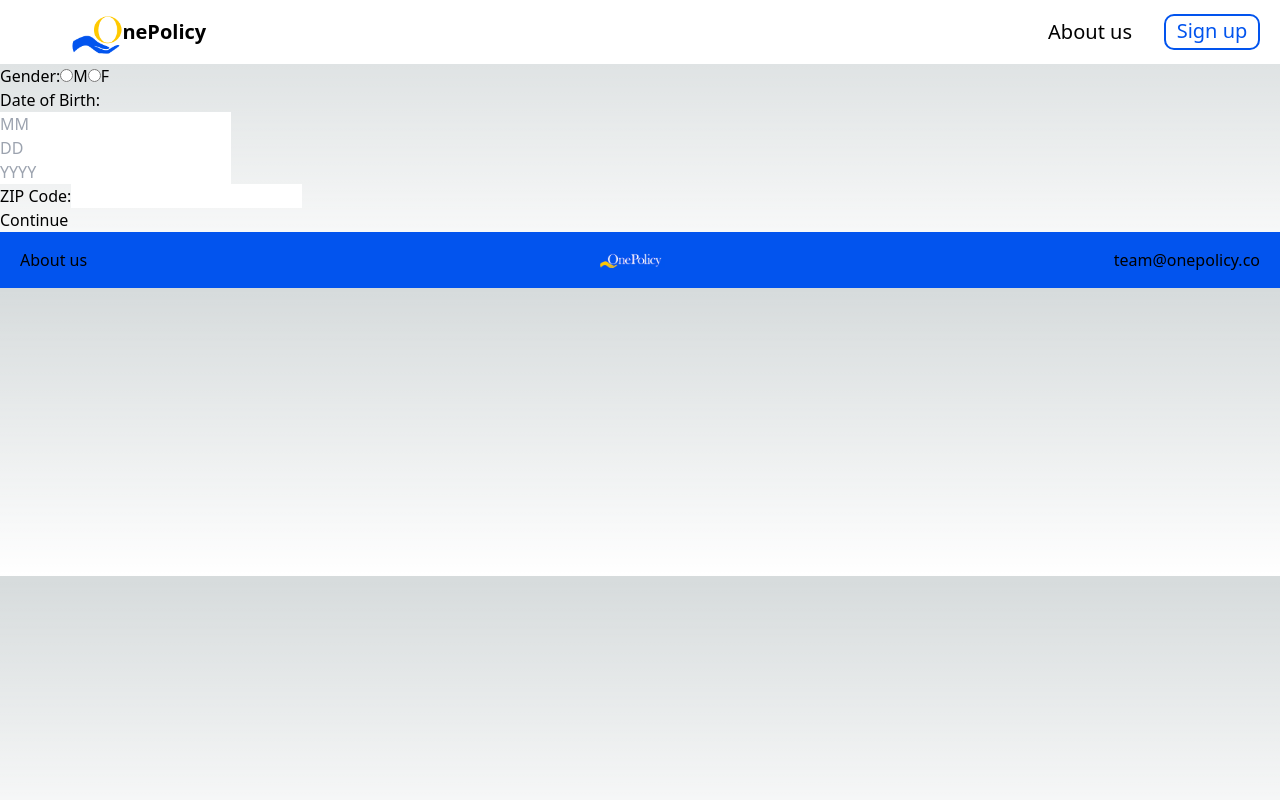
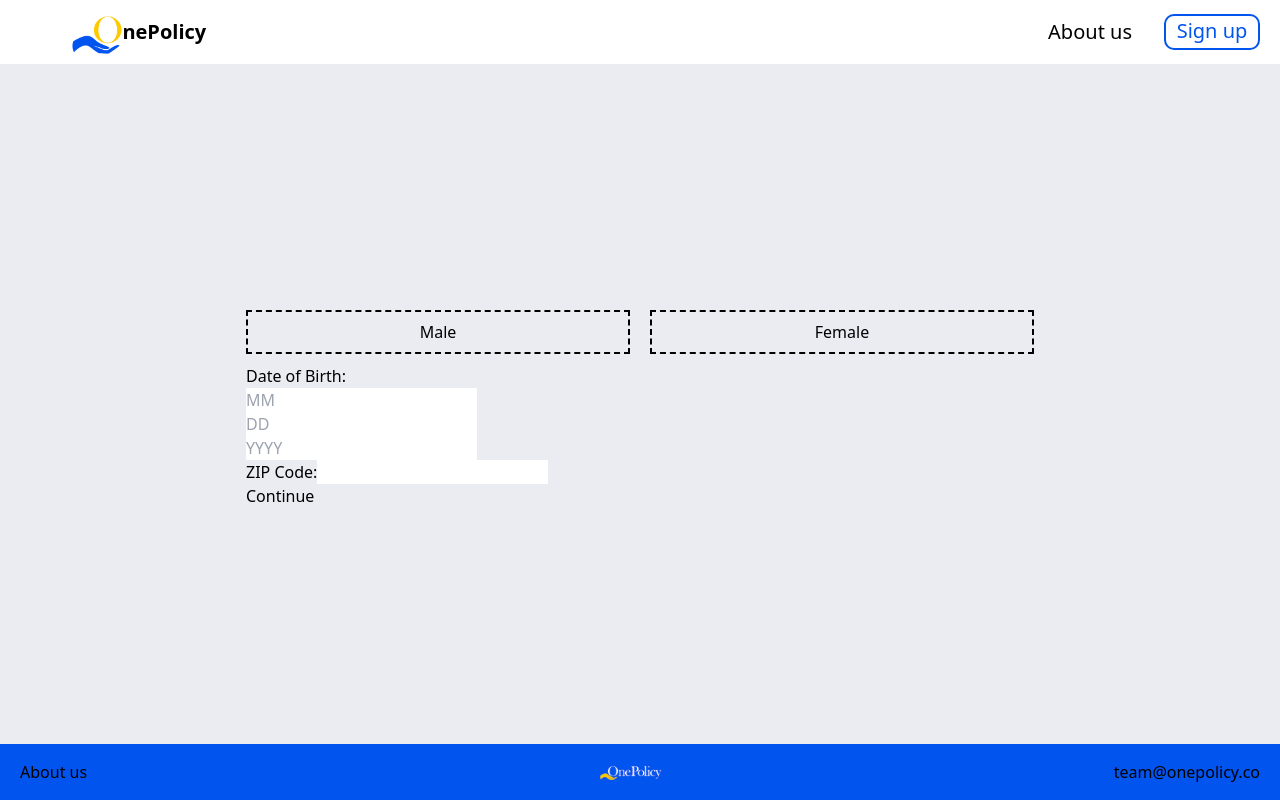
Before and after one commit to sujkovic/one-policy, a Next.js app in the folder nextjs-website/: page /life in a window 1280 px wide. Built offline with nearby package versions, Linux system fonts and the light colour scheme.

Commit message:
gender buttons made

```diff
--- a/nextjs-website/src/app/life/life-components/RadioButton.tsx
+++ b/nextjs-website/src/app/life/life-components/RadioButton.tsx
@@ -1,14 +1,14 @@
 import React from 'react';
 import { Field } from 'formik';
 
-const RadioButton = (props) => {
+const RadioButton = (props: any) => {
   const { label, name, options, ...rest } = props;
   return (
     <div>
-      <label htmlFor={name}>{label}</label>
+      <label>{label}</label>
       <Field name={name} {...rest} >
         {
-          ({ field }) => {
+          ({ field }: {field: any}) => {
             return options.map(option => {
               return (
                 <React.Fragment key={option.key}>
--- /dev/null
+++ b/nextjs-website/src/app/life/page.module.css
@@ -0,0 +1,59 @@
+.main {
+    display: flex;
+    background-color: #ebebf2;
+    flex: 1;
+    height: 85vh;
+    justify-content: center;
+    align-items: center;
+}
+
+.genderGroup {
+    display: flex;
+    flex-direction: row;
+    justify-content: space-around;
+    align-items: center;
+}
+
+.buttonLeft {
+    display: flex;
+    align-items: center;
+    justify-content: center;
+    color: black;
+    padding: 1vh 2vw;
+    width: 30vw;
+    border-style: dashed;
+    border-width: 2px;
+    border-color: black;
+    margin: 10px 10px 10px 0;
+}
+
+.buttonRight {
+    display: flex;
+    align-items: center;
+    justify-content: center;
+    color: black;
+    padding: 1vh 2vw;
+    width: 30vw;
+    border-style: dashed;
+    border-width: 2px;
+    border-color: black;
+    margin: 10px 0 10px 10px;
+}
+
+.buttonLeft:hover {
+    border-color: #0254ee;
+    cursor: pointer;
+}
+
+.buttonRight:hover {
+    border-color: #0254ee;
+    cursor: pointer;
+}
+
+.buttonLeft:focus {
+    background-color: lightblue;
+}
+
+.buttonRight:focus {
+    background-color: lightblue;
+}
--- a/nextjs-website/src/app/life/page.tsx
+++ b/nextjs-website/src/app/life/page.tsx
@@ -1,6 +1,8 @@
 "use client";
-import React from 'react';
-import { Formik, Form, Field } from 'formik';
+import React, { useState } from 'react';
+import { Formik, Form, Field, ErrorMessage } from 'formik';
+import * as Yup from 'yup';
+import styles from './page.module.css'
 
 export interface Values {
   gender: string;
@@ -12,7 +14,6 @@ export interface Values {
 };
 
 interface InitialValues {
-  gender: string,
   dobMonth: string,
   dobDay: string,
   dobYear: string,
@@ -26,19 +27,22 @@ function getAge(dateString: string) {
 }
 
 const LifeForm: React.FC = () => {
+  // M == male, F == female
+  const [gender, setGender] = useState('M');
+
   return (
+    <div className={styles.main}>
+      <div className={styles.form}>
         <Formik<InitialValues>
           initialValues={{
-        gender: '',
             dobMonth: '',
             dobDay: '',
             dobYear: '',
             zipCode: '',
           }}
           onSubmit={(values, actions) => {
-        console.log(values);
             const valuesSoFar: Values = {
-          gender: values.gender,
+              gender: gender,
               age: getAge(values.dobYear + "-" + values.dobMonth + "-" + values.dobDay),
               zipCode: values.zipCode,
               term_len: 0,
@@ -51,51 +55,58 @@ const LifeForm: React.FC = () => {
         >
           {({ isSubmitting }) => (
             <Form>
-          <Field name="gender">
-            {({ field, form }: { field: any; form: any }) => (
-              <div>
-                <label htmlFor="gender">Gender:</label>
-                <input type="radio" id="gender" name="gender" value="M" {...field} />
-                M
-                <input type="radio" id="gender" name="gender" value="F" {...field} />
-                F
-                {form.errors.gender && form.touched.gender && <div>{form.errors.gender}</div>}
+              <div className={styles.genderGroup}>
+                <button
+                  onClick={() => {
+                    setGender('M')
+                  }}
+                  className={styles.buttonLeft}>
+                    Male
+                </button>
+
+                <button
+                  onClick={() => {
+                    setGender('F')
+                  }}
+                  className={styles.buttonRight}>
+                    Female
+                </button>
+
               </div>
-            )}
-          </Field>
+
               <div>
                 <label htmlFor="dobMonth">Date of Birth:</label>
                 <Field type="text" name="dobMonth">
-              {({ field, form }: { field: any; form: any }) => (
+                  {({ field }: { field: any }) => (
                     <div>
                       <input id="dobMonth" {...field} placeholder="MM" />
-                  {form.errors.dobMonth && form.touched.dobMonth && <div>{form.errors.dobMonth}</div>}
+                      <ErrorMessage name='dobMonth' />
                     </div>
                   )}
                 </Field>
                 <Field type="text" name="dobDay">
-              {({ field, form }: { field: any; form: any }) => (
+                  {({ field }: { field: any }) => (
                     <div>
                       <input id="dobDay" {...field} placeholder="DD" />
-                  {form.errors.dobDay && form.touched.dobDay && <div>{form.errors.dobDay}</div>}
+                      <ErrorMessage name='dobDay' />
                     </div>
                   )}
                 </Field>
                 <Field type="text" name="dobYear">
-              {({ field, form }: { field: any; form: any }) => (
+                  {({ field }: { field: any }) => (
                     <div>
                       <input id="dobYear" {...field} placeholder="YYYY" />
-                  {form.errors.dobYear && form.touched.dobYear && <div>{form.errors.dobYear}</div>}
+                      <ErrorMessage name='dobYear' />
                     </div>
                   )}
                 </Field>
             </div>
             <Field type="text" name="zipCode">
-          {({ field, form }: { field: any; form: any }) => (
+              {({ field }: { field: any }) => (
                 <div>
                   <label htmlFor="zipCode">ZIP Code:</label>
                   <input id="zipCode" {...field} />
-              {form.errors.zipCode && form.touched.zipCode && <div>{form.errors.zipCode}</div>}
+                  <ErrorMessage name='zipCode' />
                 </div>
               )}
             </Field>
@@ -105,6 +116,8 @@ const LifeForm: React.FC = () => {
           </Form>
         )}
         </Formik>
+      </div>
+    </div>
   );
 }
 
```
Lines whose indentation alone changed are shown as unchanged.
